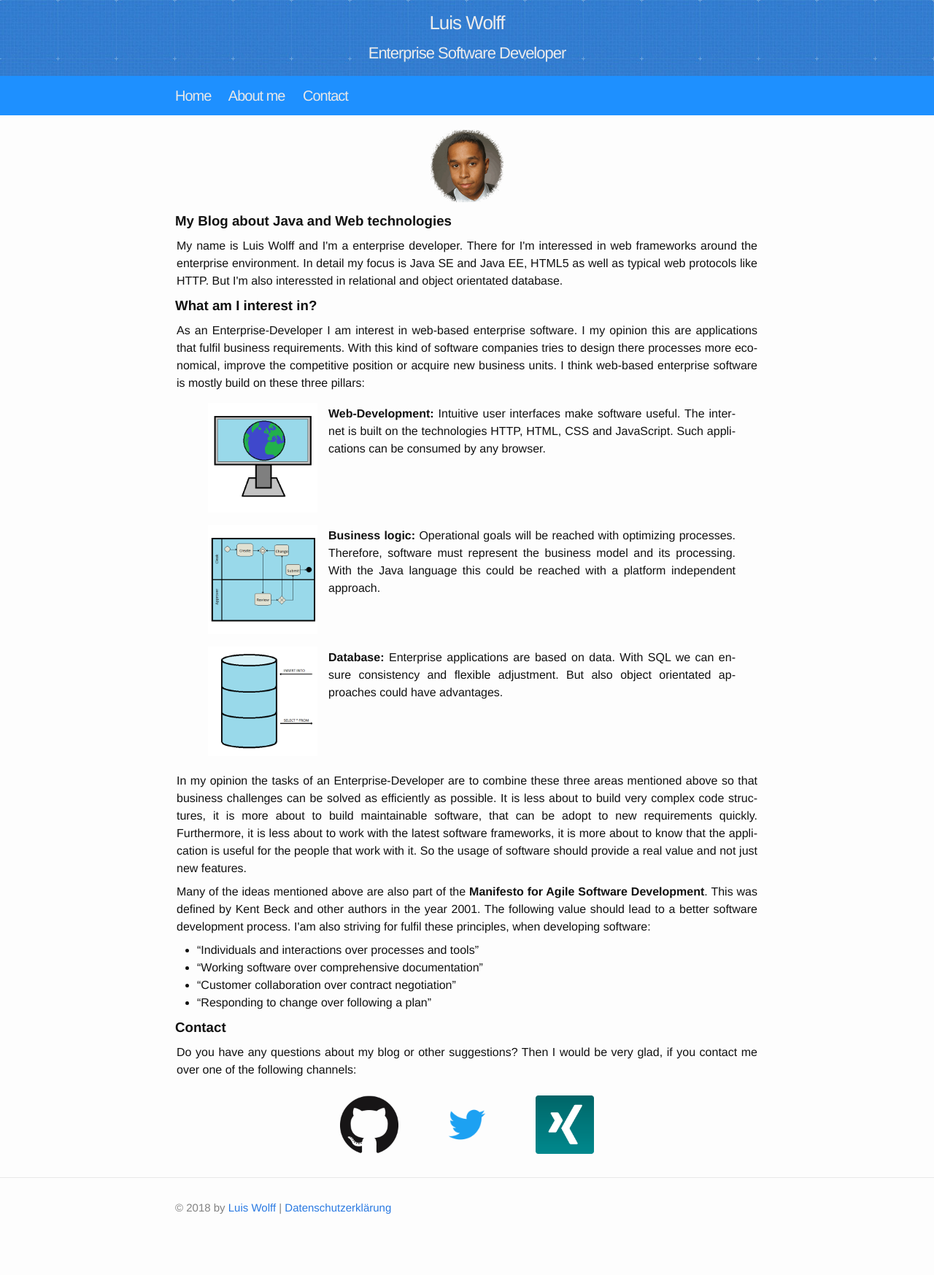
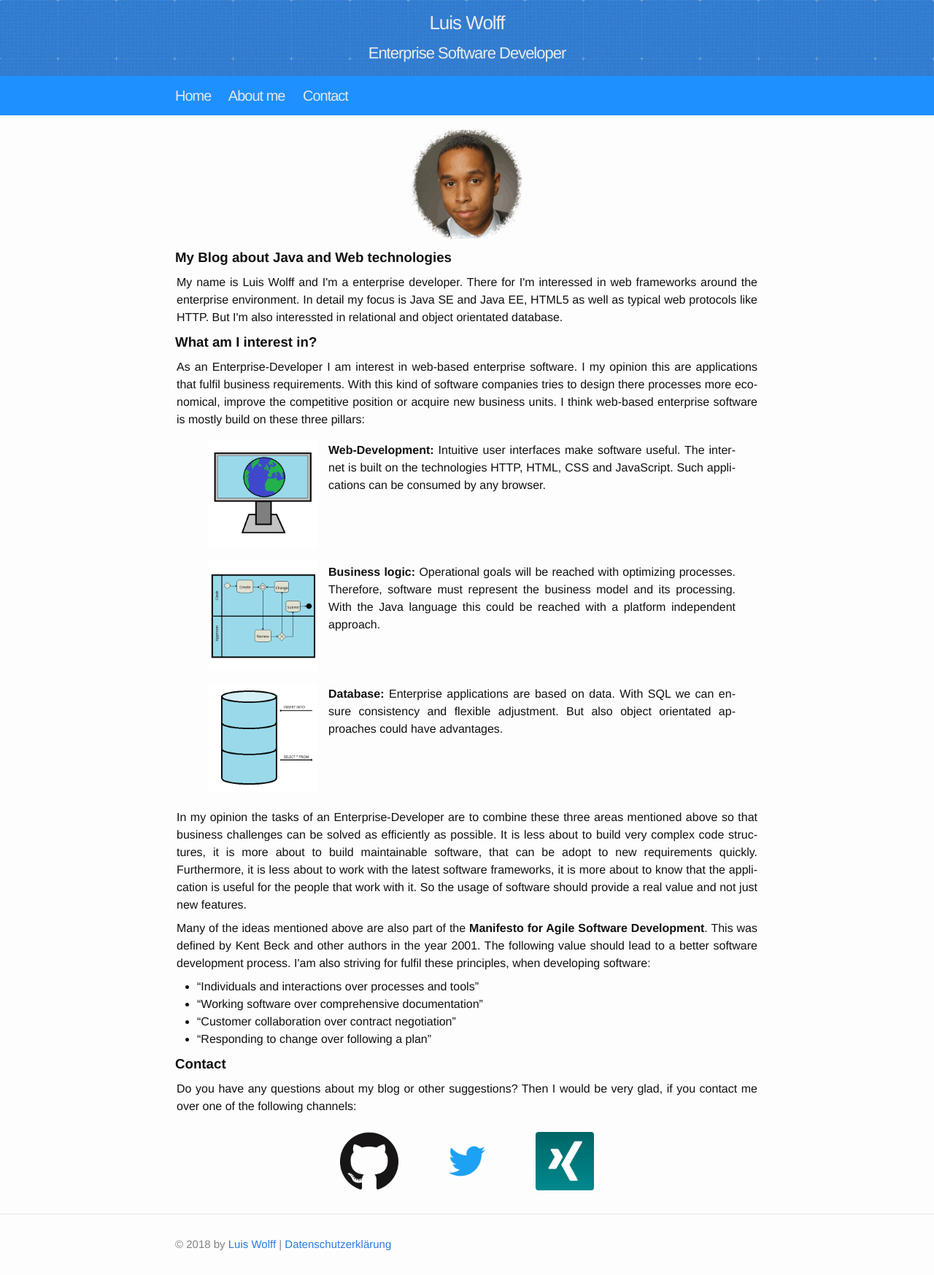
Before and after one commit to luiswolff/luiswolff.github.io, a Jekyll site: the page built from en/index.md, in a window 1280 px wide. Shown: the whole page at 73% size. Built offline with Jekyll 4.4.1, drawn with Linux system fonts in a browser that asks for light colours; before the commit the page ends 1697 px from its top, so only the background shows below that.

Commit message:
my image has now medium size

```diff
--- a/_includes/pages/index/welcome.html
+++ b/_includes/pages/index/welcome.html
@@ -1,6 +1,6 @@
 
 <div class="image-wrapper center">
-    <img class="small" src="/assets/images/me.png" alt="me" />
+    <img class="medium" src="/assets/images/me.png" alt="me" />
 </div>
 <h3>{{ page.text.welcome }}</h3>
 <p>{{ page.text.purpose-of-this-page }}</p>
```
